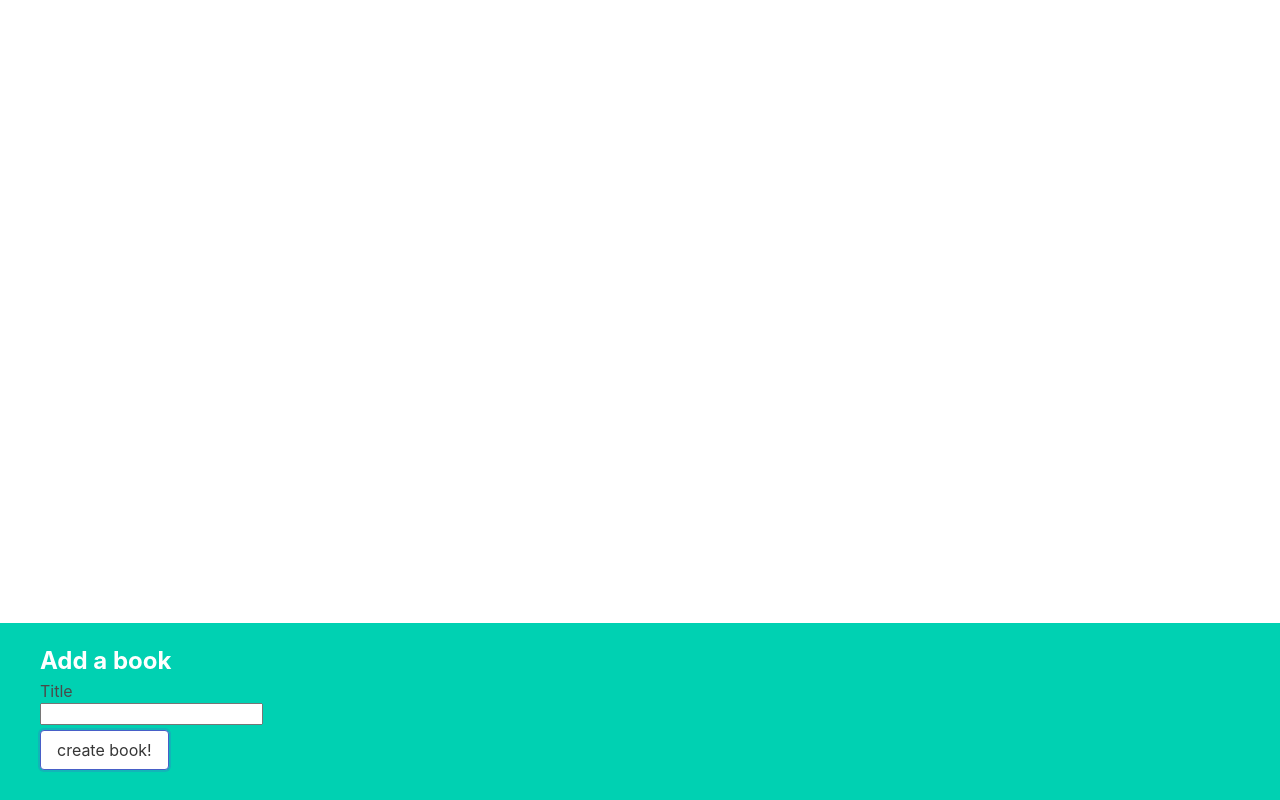
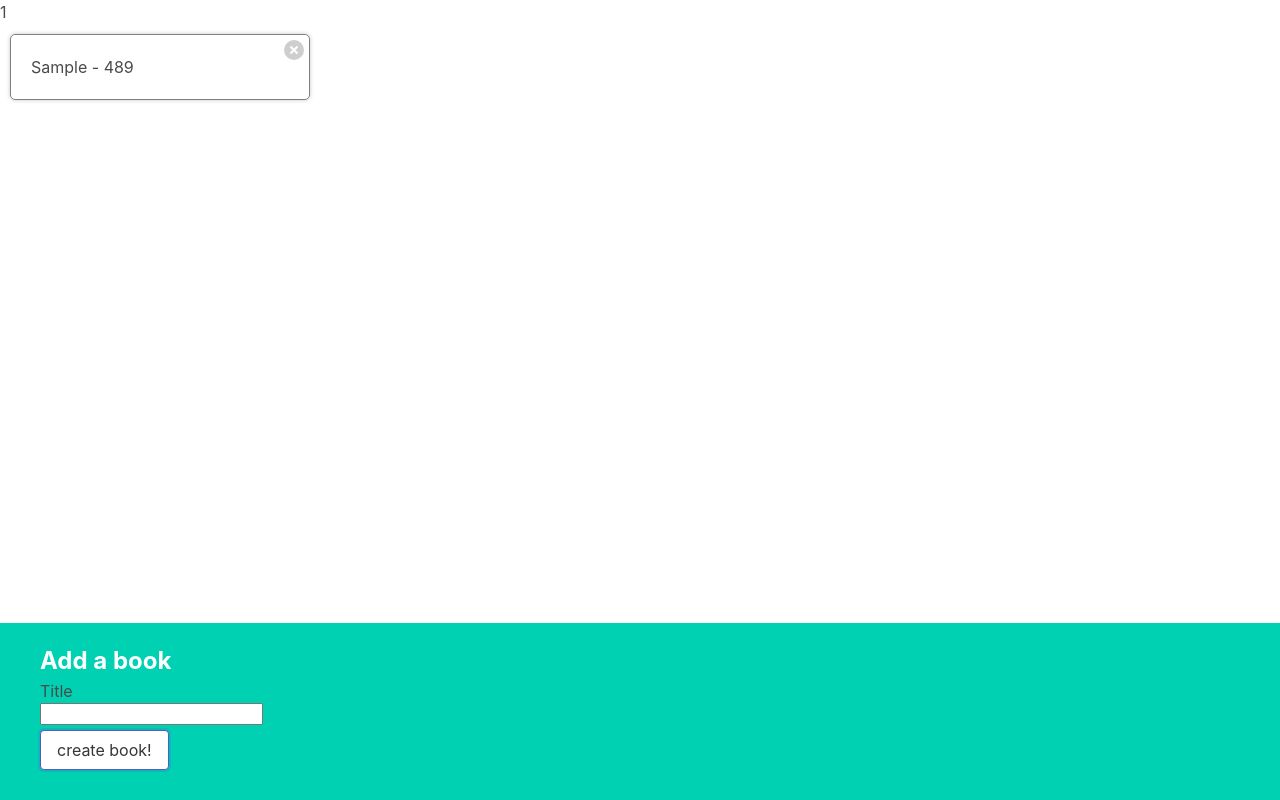
Before and after one commit to dhruv994/language-translate, a React (Create React App) app: page / in a window 1280 px wide. Both pictures are taken after typing "Sample" into the empty fields and a click on the button "create book!". Built offline with nearby package versions, Linux system fonts and the light colour scheme.

Commit message:
added the code to delete books by ID

```diff
--- a/src/App.js
+++ b/src/App.js
@@ -9,16 +9,23 @@ export default function App() {
         const updateBooks = [
             ...books,
             {
-                id: Math.round(Math.random()*999),
+                id: Math.round(Math.random() * 999),
                 title
             }
         ];
         setBooks(updateBooks);
     }
+    const handleBookDeleteById = (id) => {
+        const filteredBook = books.filter((book) => {
+            return book.id !== id;
+        })
+        setBooks(filteredBook);
 
+    }
     return (
         <div className='app'>
-            <BookList books={books}/>
+            {books.length}
+            <BookList books={books} onDelete={handleBookDeleteById} />
             <BookCreate addBook={handleAddBooks} />
         </div>
     )
--- a/src/components/BookList.js
+++ b/src/components/BookList.js
@@ -1,13 +1,11 @@
 import BookShow from "./BookShow";
 
-export default function BookList({ books }) {
-    const renderbooks = () => {
-        const multibook = books && books.map((book) => {
-            return <BookShow key={book.id} book={book} />
-        });
-        return multibook;
+export default function BookList({ books, onDelete }) {
+    const renderbooks = books.map((book) => {
+        return <BookShow key={book.id} book={book} onDelete={onDelete} />
+    });
 
-    }
+
     return (
         <div>
             {renderbooks}
--- a/src/components/BookShow.js
+++ b/src/components/BookShow.js
@@ -1,7 +1,16 @@
-export default function BookShow({ book }) {
+export default function BookShow({ book, onDelete }) {
+    const handleDelete = () => {
+        onDelete(book.id);
+    }
+
     return (
-        <div>
-            {book.id}
+        <div className="book-show">
+            {book.title} - {book.id}
+            <div className="actions">
+                <button className="delete" onClick={handleDelete}>
+                    delete
+                </button>
+            </div>
         </div>
     )
 }
```
